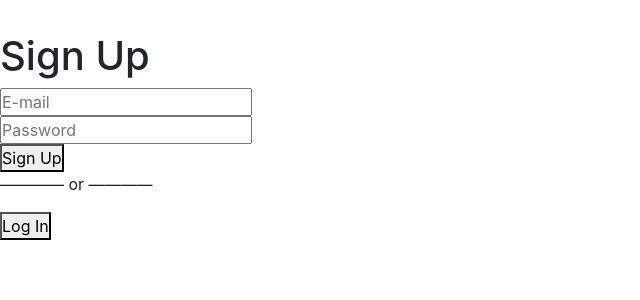
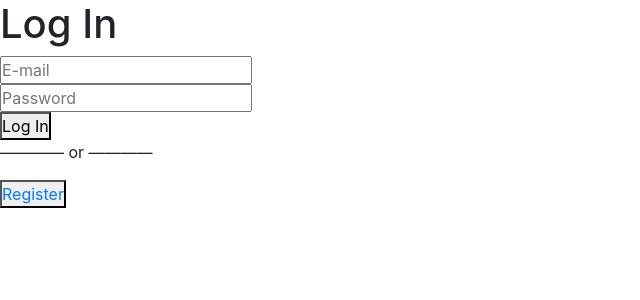
Before and after one commit to ojr4316/brickhack6, a React (Create React App) app: page /login in a window 1280 px wide. Shown: the top 300 px of the page, without its empty margins (0-640 px from the left). Built offline with nearby package versions, Linux system fonts and the light colour scheme; no server answers.

Commit message:
Linking login and register

```diff
--- a/src/App.tsx
+++ b/src/App.tsx
@@ -2,6 +2,7 @@ import React, { Component } from 'react';
 import './App.css';
 import Home from './Components/Home';
 import SignUp from './Components/SignUp';
+import LogIn from './Components/LogIn';
 
 import {BrowserRouter as Router, Switch, Route} from 'react-router-dom';
 import { User, initializeApp } from 'firebase';
@@ -35,8 +36,12 @@ export default class App extends Component<Props, State> {
     return (
         <Router>
           <Switch>
-            <Route path="/login">
+            <Route path="/signup">
                 <SignUp />
+              </Route>
+
+              <Route path="/login">
+                <LogIn />
               </Route>
 
             <Route path="/">
--- a/src/Components/CustomNavbar.tsx
+++ b/src/Components/CustomNavbar.tsx
@@ -36,7 +36,10 @@ export default class CustomNavbar extends Component {
       <Dropdown.Menu className="dropdown-menu-right">
         <Dropdown.Item href="#/action-1">View Profile</Dropdown.Item>
         <Dropdown.Item href="#/action-2">Settings</Dropdown.Item>
-        <Dropdown.Item href="#/action-3" onClick={auth().signOut}><Link to="/login">Logout</Link></Dropdown.Item>
+        <Link onClick={() => {
+          auth().signOut();
+        }} to="/login">Logout</Link>
+
       </Dropdown.Menu>
     </Dropdown>
   </Navbar.Collapse>
--- a/src/Components/LogIn.tsx
+++ b/src/Components/LogIn.tsx
@@ -1,6 +1,7 @@
 import React, { Component } from 'react';
 import CSS from 'csstype';
 import firebase from 'firebase';
+import {Link, Redirect} from 'react-router-dom';
 
 interface State {
     email: string;
@@ -18,10 +19,12 @@ export default class LogIn extends Component<Props, State> {
             pass: ""
         }
         firebase.auth().onAuthStateChanged((firebaseUser) => {
-            if (firebaseUser)
+            if (firebaseUser) {
                 console.log(firebaseUser);
-            else
+                this.forceUpdate();
+            } else {
                 console.log('not logged in');
+            }
         })
     }
 
@@ -35,6 +38,10 @@ export default class LogIn extends Component<Props, State> {
     }
 
     render() {
+        if (firebase.auth().currentUser !== null) {
+            return <Redirect push to="/" />;
+        }
+
         return (
             <div>
                 <form onSubmit={this.func}>
@@ -44,6 +51,8 @@ export default class LogIn extends Component<Props, State> {
                     <input type="password" placeholder="Password" name="pass" value={this.state.pass} onChange={this.handlePass}/>
                     <br/>
                     <button>Log In</button>
+                    <p>———— or ————</p>
+                    <button><Link to="/signup">Register</Link></button>
                 </form>
             </div>
         );
--- a/src/Components/SignUp.tsx
+++ b/src/Components/SignUp.tsx
@@ -1,6 +1,6 @@
 import React, { Component } from 'react';
 import firebase from 'firebase';
-import {Redirect} from 'react-router-dom';
+import {Redirect, Link} from 'react-router-dom';
 
 interface State {
     email: string;
@@ -42,7 +42,6 @@ export default class SignUp extends Component<Props, State> {
             return <Redirect push to="/" />;
         }
 
-
         return (
             <div>
                 <form onSubmit={this.func}>
@@ -52,9 +51,9 @@ export default class SignUp extends Component<Props, State> {
                     <br/>
                     <input type="password" placeholder="Password" name="pass" value={this.state.pass} onChange={this.handlePass}/>
                     <br/>
-                    <button>Sign Up</button>
+                    <input type="submit" placeholder="Sign Up"/>
                     <p>———— or ————</p>
-                    <button>Log In</button>
+                    <button><Link to="/login">Login</Link></button>
                 </form>
             </div>
         );
```
